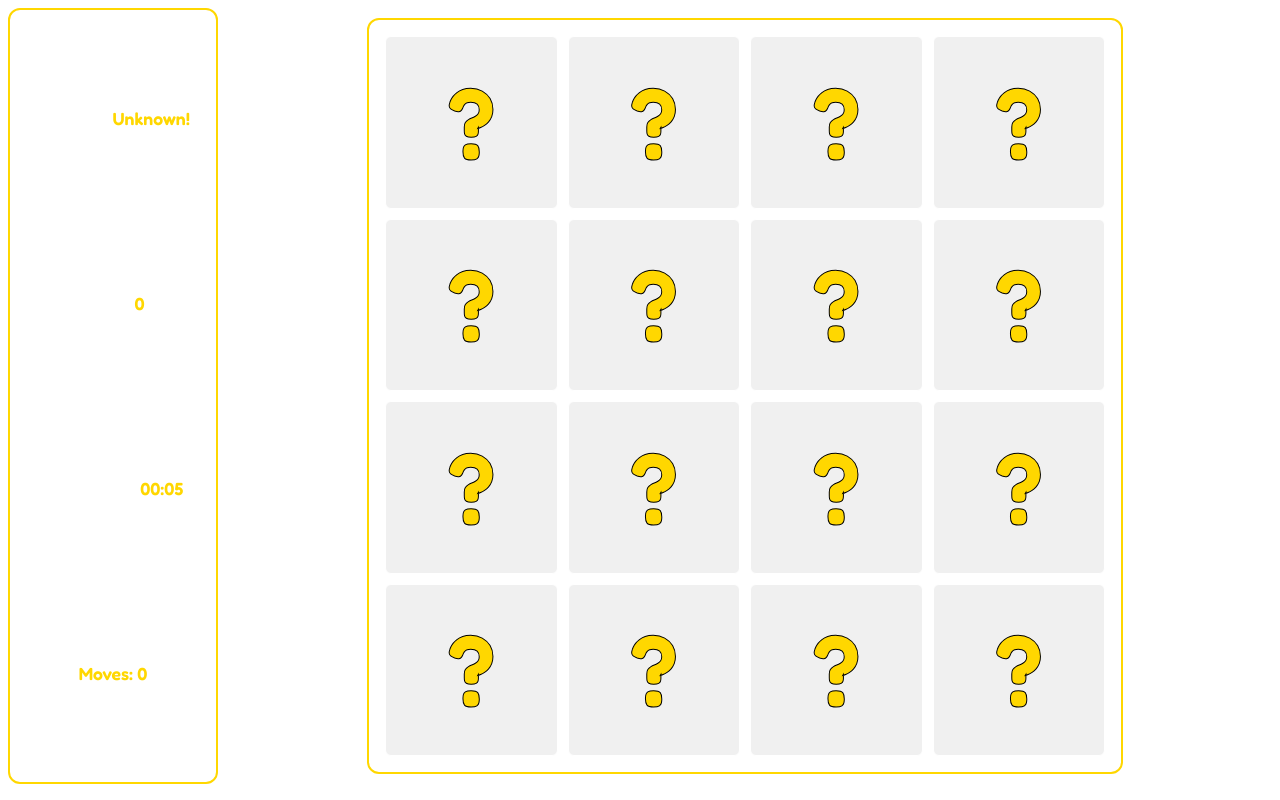
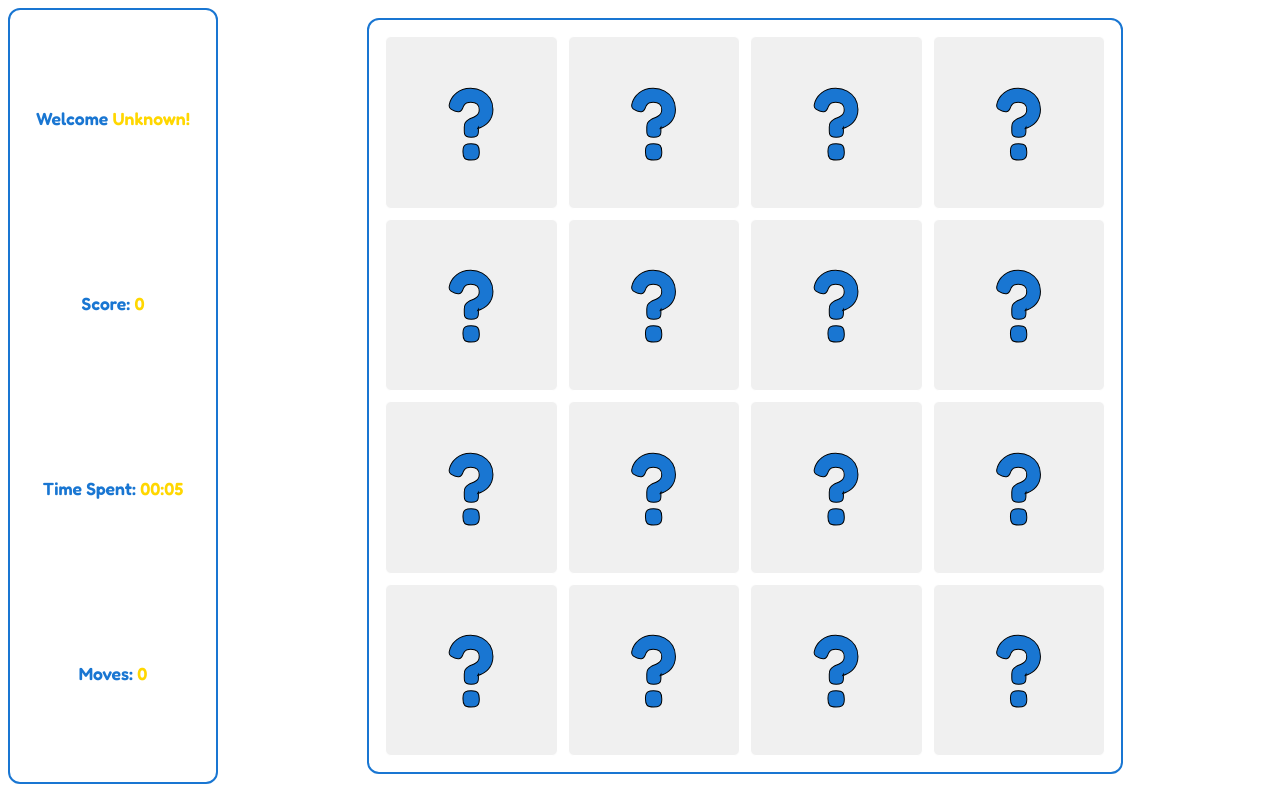
Before and after one commit to Hadi87s/Memory-Card-Game, a React (Vite) app: page /game in a window 1280 px wide. Built offline with nearby package versions, Linux system fonts and the light colour scheme.

Commit message:
adding the level selector to the login screen

```diff
--- a/src/App.css
+++ b/src/App.css
@@ -7,7 +7,7 @@ body {
 }
 
 .placeholder {
-  border: 2px solid gold;
+  border: 2px solid#1976d2;
   display: flex;
   justify-content: center;
   padding: 1rem;
--- a/src/components/card/card.css
+++ b/src/components/card/card.css
@@ -12,7 +12,7 @@
     position: relative;
     font-size: 100px;
     cursor: pointer;
-    color: gold;
+    color: #1976d2;
     -webkit-text-stroke: 1px black;
   }
 
--- a/src/screens/game.screen.tsx
+++ b/src/screens/game.screen.tsx
@@ -104,21 +104,23 @@ const GameScreen = () => {
     <div className="screen game-screen">
       <div className="placeholder status">
         <div className="username">
-          <span style={{ color: "white" }}>Welcome </span>{" "}
+          <span style={{ color: "#1976d2" }}>Welcome </span>{" "}
           {username ? username : "Unknown"}!{" "}
         </div>
         <div className="score">
-          <span style={{ color: "white" }}>Score: </span> {score}
+          <span style={{ color: "#1976d2" }}>Score: </span> {score}
         </div>
         <div className="elapsed-time">
-          <span style={{ color: "white" }}>Time Spent: </span>{" "}
+          <span style={{ color: "#1976d2" }}>Time Spent: </span>{" "}
           <span
             style={{ color: gameState.isPuzzleComplete ? "green" : "gold" }}
           >
             {formatTime(gameState.elapsedTime)}
           </span>
         </div>
-        <div className="tries">Moves: {gameState.moves}</div>
+        <div className="tries">
+          <span style={{ color: "#1976d2" }}>Moves:</span> {gameState.moves}
+        </div>
       </div>
       <div className={`placeholder game Level_${CURRENT_LEVEL}`}>
         {cards.map((card, index) => (
--- a/src/screens/login.screen.tsx
+++ b/src/screens/login.screen.tsx
@@ -15,12 +15,16 @@ import { ELevels } from "../types/@types";
 
 const LoginScreen = () => {
   const nameField = useRef<HTMLInputElement>(null);
+  const level = useRef<HTMLInputElement>(null);
   const navigate = useNavigate();
-  // const [_, setUser] = useState<String>("");
+
   const { setUserName } = useContext(authContext);
 
-  const handlePlayButton = () => {
-    if (nameField.current) {
+  const handlePlayButton = (
+    e: React.MouseEvent<HTMLButtonElement, MouseEvent>
+  ) => {
+    e.preventDefault();
+    if (nameField.current && level.current) {
       setUserName(nameField.current.value);
       navigate("/game");
     }
@@ -50,6 +54,7 @@ const LoginScreen = () => {
             value={age}
             label="Age"
             onChange={handleChange}
+            inputRef={level}
           >
             <MenuItem value={ELevels.EASY}>Easy</MenuItem>
             <MenuItem value={ELevels.MEDIUM}>Medium</MenuItem>
```
